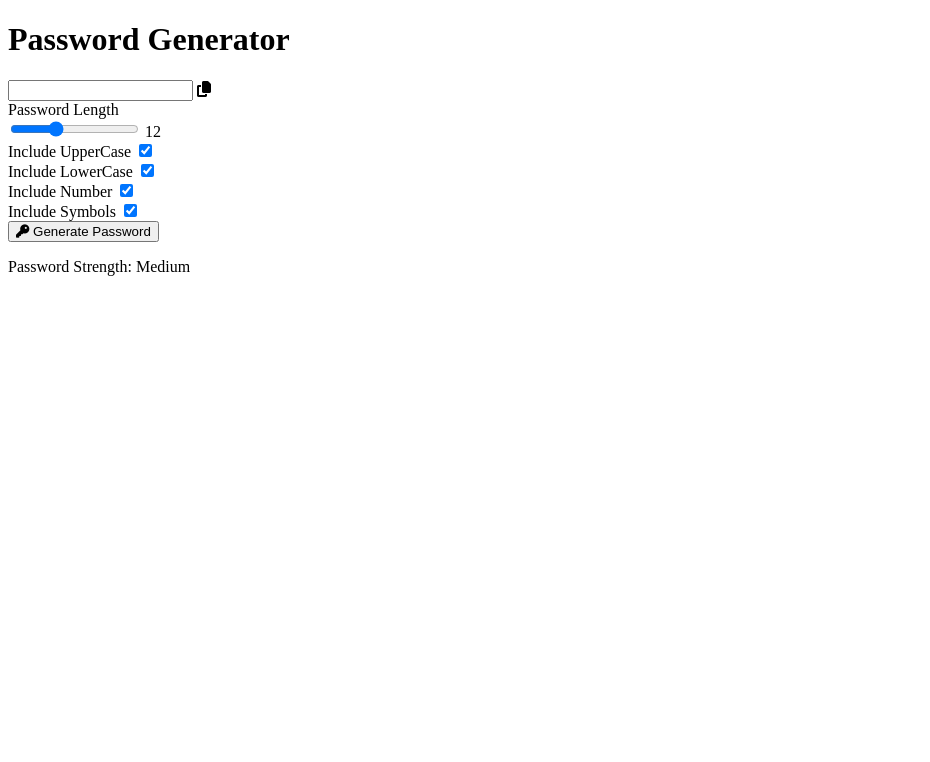
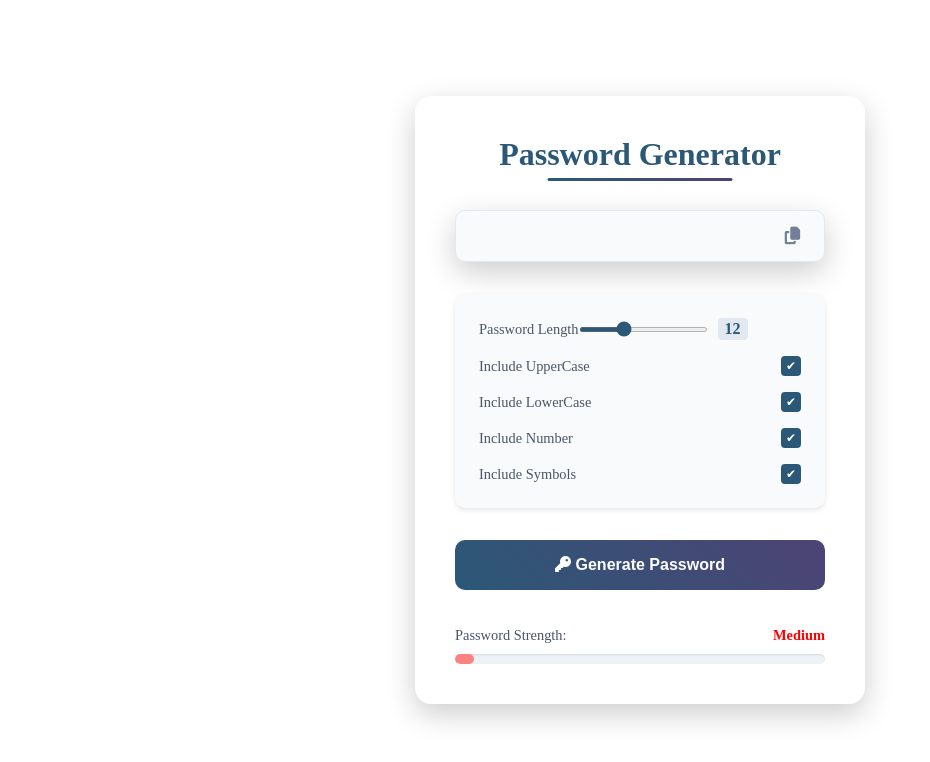
Before and after one commit to Arjun-P-Manoj/Password-Generator, a plain HTML site: page index.html in a window 1280 px wide. Shown: the whole page, without its empty margins (0-930 px from the left). Drawn offline with Linux system fonts and the light colour scheme; a web font is replaced by a local one.

Commit message:
Added css styles to page

```diff
--- a/index.html
+++ b/index.html
@@ -16,7 +16,7 @@
       <!-- password container -->
       <div class="password-container">
         <input type="text" readonly id="password" />
-        <i class="fa-solid fa-copy" title="Copy to clipboard"></i>
+        <i class="fa-solid fa-copy" title="Copy to clipboard" id="copy-btn"></i>
       </div>
       <div class="options">
         <div class="option">
@@ -47,7 +47,7 @@
         <i class="fas fa-key"></i> Generate Password
       </button>
       <div class="strength-container">
-        <p> Password Strength: <span id=""strength-label>Medium</span></p>
+        <p> Password Strength: <span id="strength-label">Medium</span></p>
         <div class="strength-meter">
             <div class="strength-bar"></div>
         </div>
--- a/style.css
+++ b/style.css
@@ -0,0 +1,234 @@
+@import url("https://fonts.googleapis.com/css2?family=Lusitana:wght@400;700&family=Poppins:ital,wght@0,100;0,200;0,300;0,400;0,500;0,600;0,700;0,800;0,900;1,100;1,200;1,300;1,400;1,500;1,600;1,700;1,800;1,900&display=swap");
+
+:root {
+  --primary-color: #2b5876;
+  --secondary-color: #4e4376;
+  --weak-color: #fc8181;
+  --medium-color: #fbd38d;
+  --strong-color: #68d391;
+}
+
+* {
+  margin: 0;
+  padding: 0;
+  box-sizing: border-box;
+}
+body {
+  min-height: 100vh;
+  font-family: "Lusitana", serif;
+  display: flex;
+  justify-content: center;
+  align-items: center;
+  color: #333;
+}
+.container {
+  background-color: #fff;
+  padding: 2.5rem;
+  border-radius: 1rem;
+  box-shadow: 0 10px 30px rgba(0, 0, 0, 0.2);
+  width: 100%;
+  max-width: 450px;
+}
+h1 {
+  text-align: center;
+  margin-bottom: 1.8rem;
+  color: var(--primary-color);
+  font-weight: 700;
+  position: relative;
+  padding-bottom: 0.5rem;
+}
+h1::after {
+  content: "";
+  position: absolute;
+  bottom: 0;
+  left: 50%;
+  width: 50%;
+  height: 3px;
+  transform: translateX(-50%);
+  background: linear-gradient(
+    45deg,
+    var(--primary-color),
+    var(--secondary-color)
+  );
+  border-radius: 2px;
+}
+
+.password-container {
+  background-color: #f8fafc;
+  border-radius: 10px;
+  border: 1px solid #e2e8f0;
+  margin-bottom: 2rem;
+  overflow: hidden;
+  box-shadow: 0 10px 30px rgba(0, 0, 0, 0.2);
+  display: flex;
+  justify-content: space-between;
+  align-items: center;
+  padding: 0 1rem 0 0;
+}
+
+#password {
+  width: 100%;
+  padding: 1.1rem;
+  padding-right: 50px;
+  border: none;
+  background: transparent;
+  color: grey;
+  letter-spacing: 1px;
+  border-radius: 10px;
+  outline: none;
+}
+#copy-btn {
+  cursor: pointer;
+  color: #718096;
+  font-size: 1.1rem;
+  width: 35px;
+  height: 35px;
+  display: flex;
+  justify-content: center;
+  align-items: center;
+  background-repeat: 50%;
+}
+#copy-btn:hover {
+  color: var(--primary-color);
+}
+.options {
+  margin-bottom: 2rem;
+  background-color: #f8fafc;
+  padding: 1.5rem;
+  border-radius: 10px;
+  box-shadow: 0 2px 5px rgba(0, 0, 0, 0.1);
+}
+.option {
+  display: flex;
+  justify-content: space-between;
+  align-items: center;
+  margin-bottom: 1rem;
+}
+.option:last-child {
+  margin-bottom: 0;
+}
+.option label {
+  font-size: 0.9rem;
+  color: #4a5568;
+}
+.range-container {
+  display: flex;
+  align-items: center;
+  gap: 10px;
+  width: 60%;
+  /* margin-left: 30px; */
+  flex: 1;
+}
+
+input[type="range"] {
+  accent-color: var(--primary-color);
+  height: 5px;
+  cursor: pointer;
+}
+
+input[type="checkbox"] {
+  width: 20px;
+  height: 20px;
+  border-radius: 4px;
+  border: 2px solid var(--primary-color);
+  appearance: none;
+  cursor: pointer;
+  position: relative;
+  outline: none;
+  transition: all 0.3;
+}
+
+input[type="checkbox"]:checked {
+  background-color: var(--primary-color);
+}
+
+input[type="checkbox"]:checked::after {
+  position: absolute;
+  content: "\2714";
+  color: white;
+  left: 50%;
+  top: 50%;
+  transform: translate(-50%, -50%);
+  font-size: 12px;
+}
+#length-value {
+  font-weight: 700;
+  color: var(--primary-color);
+  width: 30px;
+  background: #e2e8f0;
+  border-radius: 4px;
+  padding: 2px 5px;
+  text-align: center;
+}
+
+button {
+  width: 100%;
+  padding: 1rem;
+  background: linear-gradient(
+    45deg,
+    var(--primary-color),
+    var(--secondary-color)
+  );
+  border: none;
+  font-size: 1rem;
+  font-weight: 600;
+  border-radius: 10px;
+  cursor: pointer;
+  color: white;
+  transition: all 0.3;
+  margin-bottom: 1.5rem;
+  box-shadow: 0 4ox 8px rgba(43, 88, 118, 0.2);
+}
+button:hover {
+  transform: translateY(-2px);
+}
+button:active {
+  transform: translateY(0);
+}
+
+.strength-container {
+  margin-top: 0.8rem;
+}
+.strength-container p {
+  font-size: 0.9rem;
+  color: #4a5568;
+  margin-bottom: 0.6rem;
+  display: flex;
+  justify-content: space-between;
+  /* align-items: center; */
+  font-weight: 500;
+}
+#strength-label {
+  color: red;
+  font-weight: 600;
+}
+.strength-meter {
+  height: 10px;
+  background-color: #edf2f7;
+  border-radius: 5px;
+  margin-top: 0.5rem;
+  overflow: hidden;
+  box-shadow: inset 0 1px 2px rgba(0, 0, 0, 0.1);
+}
+.strength-bar {
+  height: 100%;
+  width: 0;
+  min-width: 5%;
+  background-color: var(--weak-color);
+  transition: all 0.3s ease;
+  border-radius: 5px;
+}
+
+@media (max-width:768px){
+  .container{
+    width: 95%;
+    padding: 1.8rem;
+  }
+  h1{
+    font-size: 1.6rem;
+  }
+  .option label{
+    font-size: 0.9rem;
+
+  }
+}
```
